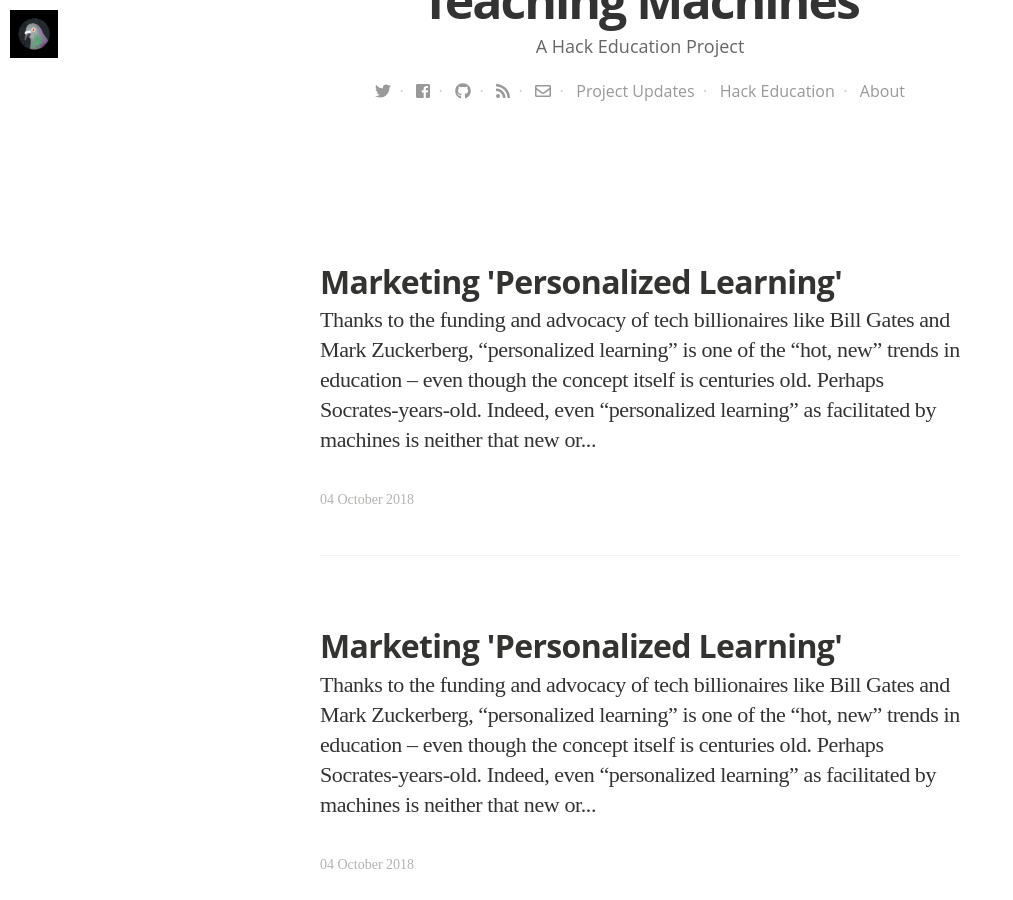
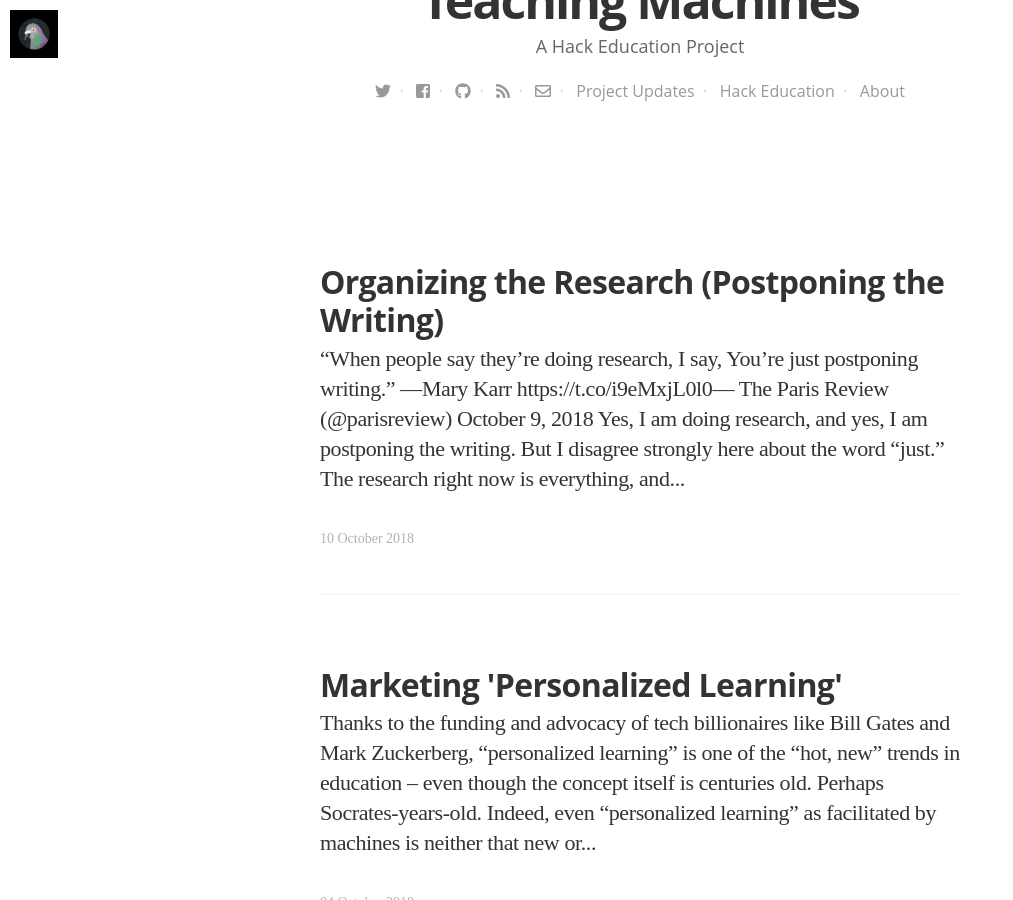
Before and after one commit to audreywatters/teachingmachines, a Jekyll site: the page built from blog/index.html, in a window 1280 px wide and 900 px high, scrolled down 559 px. Shown: the whole window, without its empty margins (0-1013 px from the left). Built offline with Jekyll 4.4.1, drawn with Linux system fonts in a browser that asks for light colours; nearby versions of some CDN libraries; some web fonts are replaced; the list of posts is cut into pages by our own code.

Commit message:
i suppose one should save the file before committing it

```diff
--- a/_posts/2018-10-10-organizing-or-postponing.html
+++ b/_posts/2018-10-10-organizing-or-postponing.html
@@ -1,23 +1,16 @@
 ---
 layout: post
-title: "Marketing 'Personalized Learning'"
-date: 2018-10-04 23:00:00 +0000
+title: "Organizing the Research (Postponing the Writing)"
+date: 2018-10-10 20:45:00 +0000
 tags:
-image: https://s3.amazonaws.com/hackedu/2018-10-04-sale.jpg
-imagecredits: https://www.flickr.com/photos/cogdog/28405855211
+image: https://s3.amazonaws.com/hackedu/2018-10-10-pencil.jpg
+imagecredits: https://www.flickr.com/photos/anroir/16326989999
 ---
-<p>Thanks to the funding and advocacy of tech billionaires like Bill Gates and Mark Zuckerberg, &#8220;personalized learning&#8221; is one of the &#8220;hot, new&#8221; trends in education &#8211; even though the concept itself is centuries old. Perhaps Socrates-years-old. Indeed, even &#8220;personalized learning&#8221; <em>as facilitated by machines</em> is neither that new or that innovative. </p>
+<blockquote class="twitter-tweet" data-lang="en"><p lang="en" dir="ltr">“When people say they’re doing research, I say, You’re just postponing writing.” —Mary Karr <a href="https://t.co/i9eMxjL0l0">https://t.co/i9eMxjL0l0</a></p>&mdash; The Paris Review (@parisreview) <a href="https://twitter.com/parisreview/status/1049676358350061568?ref_src=twsrc%5Etfw">October 9, 2018</a></blockquote>
+<script async src="https://platform.twitter.com/widgets.js" charset="utf-8"></script>
 
-<p>What is new this time around &#8211; arguably &#8211; is <a href="https://paulemerich.com/2018/01/15/why-i-left-silicon-valley-edtech-and-personalized-learning/">this claim</a> that Silicon Valley invented &#8220;personalized learning&#8221; just a couple of years ago, that this is something no one has been able to ever do before.</p>
+<p>Yes, I am doing research, and yes, I am postponing the writing. But I disagree strongly here about the word &#8220;just.&#8221; The research right now is everything, and I&#8217;m not sure I&#8217;ve done enough of it yet to write the book I want to write. If I&#8217;m not writing come January, it&#8217;s because I am procrastinating. But not now.</p>
 
-<p><img src="https://s3.amazonaws.com/hackedu/2018-10-04-teachingmachine1.jpg" align="left" style="margin: 20px">That being said, many of the claims about &#8220;personalized learning&#8221; today echo those long made by the advocates of teaching machines: students will work on lessons that are designed for their precise level of comprehension. Students will receive immediate feedback on their work. They will move on to the next lesson when they each have mastered a topic, not when the teacher&#8217;s schedule dictates the whole class move on altogether.</p>
+<p>Some days, it does feel like I&#8217;m spinning my wheels. Some days, I get stuck trying to follow a lead or track down a source. (I still can&#8217;t find the materials I&#8217;d like on Norman Crowder so that I can flesh him out as a character, for example.) Some days, I am overwhelmed by the amount of PDFs I have downloaded and still have not read. Some days I balk at research and reading I <em>have</em> done, and the task of shaping it all into a story.</p>
 
-<p><img src="https://s3.amazonaws.com/hackedu/2018-10-04-teachingmachine3.jpg" align="right" style="margin: 20px">Many of the articles in the popular and academic press that were published a half-century ago in order to make a case of teaching machines traced these efforts back to the ancient Greeks. Stanford professor Patrick Suppes, for example, predicted in <em>Scientific American</em> in 1966 that computers would soon replicate that kind of instruction. &#8220;In a few more years,&#8221; he wrote, &#8220;millions of school children will have access to what Philip of Macedon&#8217;s son Alexander enjoyed as a royal prerogative: the personal services of a tutor as well-informed and responsive as Aristotle.&#8221; Instruction by machine would be of the highest caliber; it would be totally individualized.</p>
-
-<p>This desire to <em>individualize</em> education &#8211; always posited as an alternative to <em>mass</em> education &#8211; and this link to the history and the privilege of having a private tutor perhaps points to why teaching machines were often marketed to homes not just to schools. </p>
-
-<p><img src="https://s3.amazonaws.com/hackedu/2018-10-04-teachingmachine4.jpg"></p>
-
-<p>This is how you help your child get ahead. In a post-Sputnik world, one that needs to quickly train men and women (but mostly men) in science and math and engineering, this is how <em>you</em> can get ahead.</p>
-
-<p><em>Image credits</em>: <em>Arizona Daily Star</em>, 1963 (from the Sidney Pressey papers at Ohio State University). <em>The Instructor</em>, 1962 (from the B. F. Skinner papers at Harvard University). Image source unknown (from the B. F. Skinner papers at Harvard University).</p>
+<p>I am using a couple of pieces of software to help me organize my research: Scrivener, Zotero, and Aeon Timeline. Some days, I find myself frustrated with how well I have organized and tagged the data there. Some days, making progress on the book involves re-shuffling these systems. I joked with Kin this week that I might buy a big cork board so I can transfer some of this digital planning into an analog visualization. Maybe I am just postponing the writing....</p>
```
